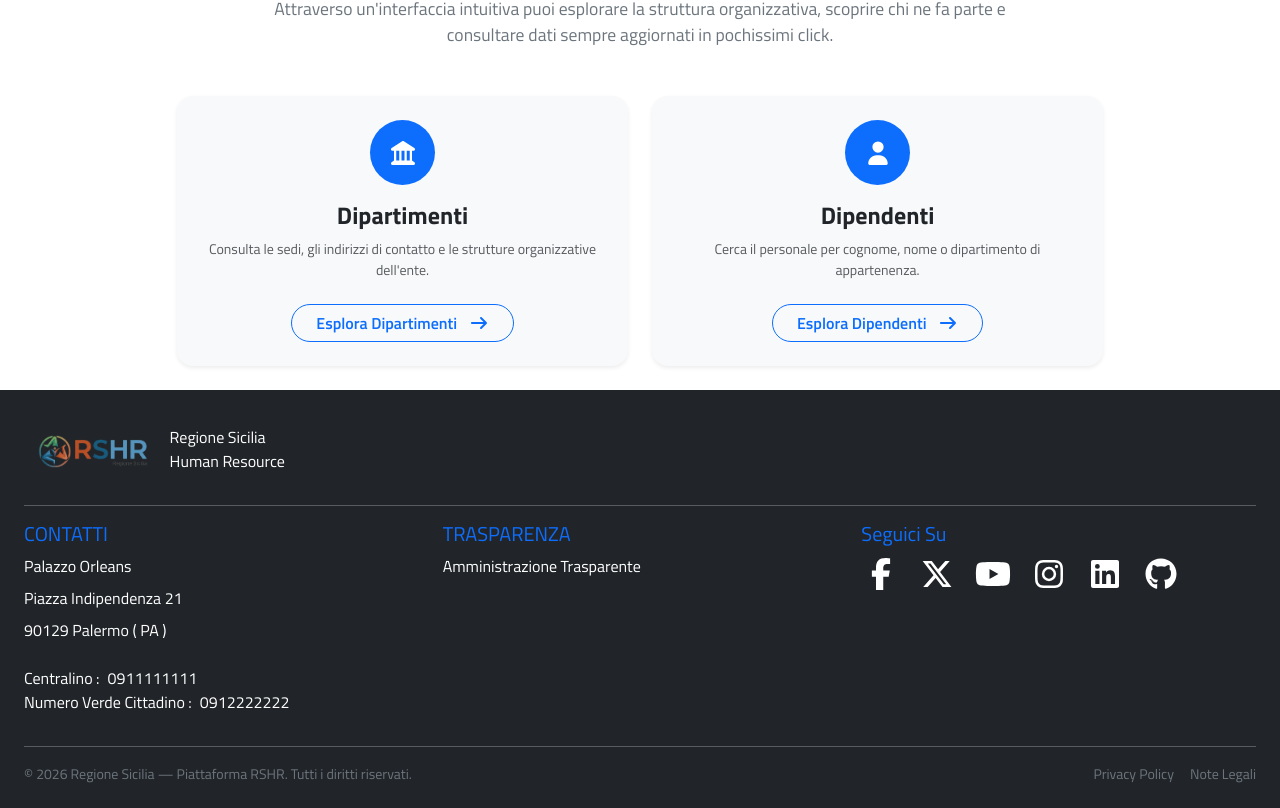
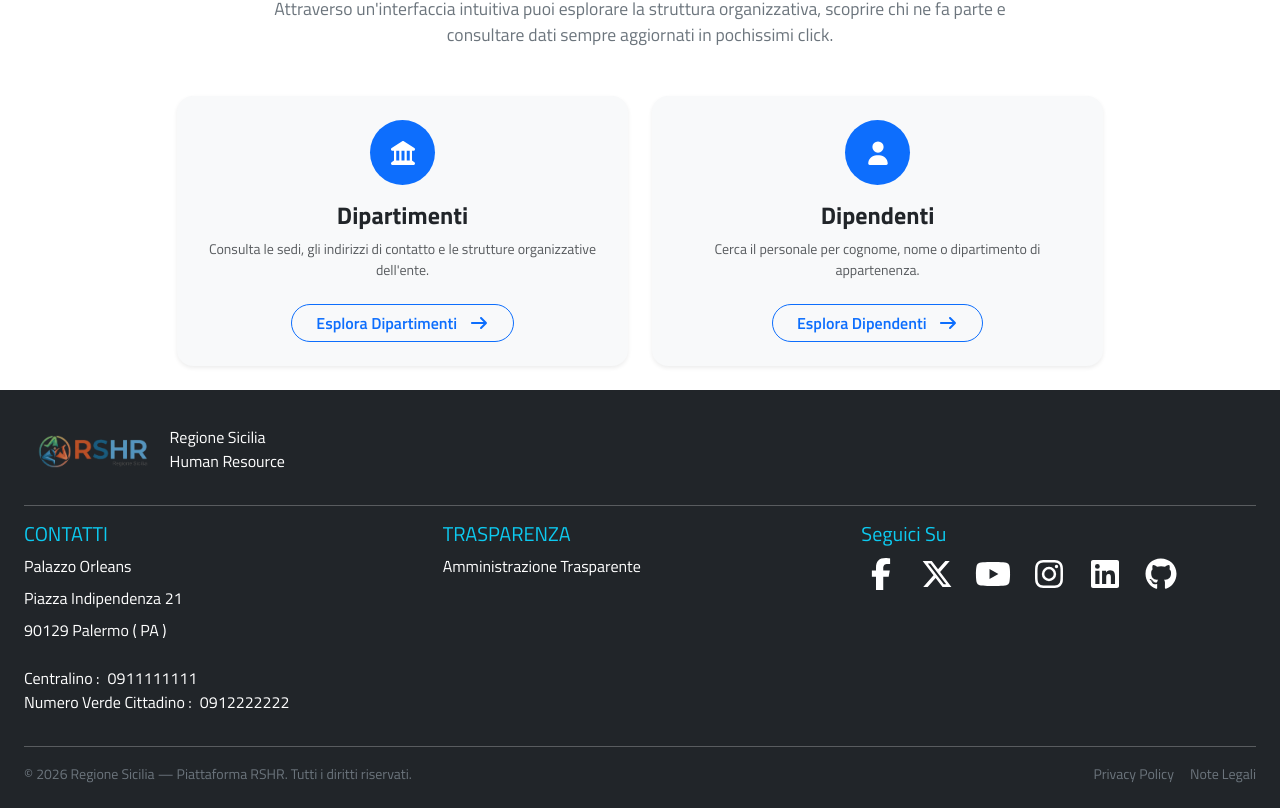
Before and after one commit to antoniofalletta2000/React-final-project, a React (Vite) app: page / in a window 1280 px wide. Shown: the part 479-1287 px from the top of the page. Built offline with nearby package versions, Linux system fonts and the light colour scheme.

Commit message:
Update AppFooter and AppHeader components: change text color to info and update social media links

```diff
--- a/src/components/AppFooter.jsx
+++ b/src/components/AppFooter.jsx
@@ -27,7 +27,7 @@
 
                     <div className="col">
                         <ul className="list-unstyled">
-                            <li><h5 className="text-primary">CONTATTI</h5></li>
+                            <li><h5 className="text-info">CONTATTI</h5></li>
                             <li className="pb-2">Palazzo Orleans</li>
                             <li className="pb-2">Piazza Indipendenza 21</li>
                             <li className="pb-4">90129 Palermo ( PA )</li>
@@ -49,7 +49,7 @@
 
                     <div className="col">
                         <ul className="list-unstyled">
-                            <li><h5 className="text-primary">TRASPARENZA</h5></li>
+                            <li><h5 className="text-info">TRASPARENZA</h5></li>
                             <li>
                                 <a className="text-decoration-none text-white" href="#">Amministrazione Trasparente</a>
                             </li>
@@ -58,19 +58,19 @@
 
                     <div className="col">
                         <ul className="list-unstyled">
-                            <li><h5 className="text-primary pb-1">Seguici Su</h5></li>
+                            <li><h5 className="text-info pb-1">Seguici Su</h5></li>
                             <li>
                                 <div className="d-flex flex-wrap gap-3">
-                                    <a href="..." target="_blank" rel="noopener noreferrer">
+                                    <a href="#" target="_blank" rel="noopener noreferrer">
                                         <FontAwesomeIcon icon={faFacebookF} size="2x" className="text-white" />
                                     </a>
-                                    <a href="..." target="_blank" rel="noopener noreferrer">
+                                    <a href="#" target="_blank" rel="noopener noreferrer">
                                         <FontAwesomeIcon icon={faXTwitter} size="2x" className="text-white" />
                                     </a>
-                                    <a href="..." target="_blank" rel="noopener noreferrer">
+                                    <a href="#" target="_blank" rel="noopener noreferrer">
                                         <FontAwesomeIcon icon={faYoutube} size="2x" className="text-white" />
                                     </a>
-                                    <a href="..." target="_blank" rel="noopener noreferrer">
+                                    <a href="#" target="_blank" rel="noopener noreferrer">
                                         <FontAwesomeIcon icon={faInstagram} size="2x" className="text-white" />
                                     </a>
                                     <a href="https://www.linkedin.com/in/antonio-falletta-219607281/" target="_blank" rel="noopener noreferrer">
--- a/src/components/AppHeader.jsx
+++ b/src/components/AppHeader.jsx
@@ -36,16 +36,16 @@
                             <li><h5 className="text-primary text-center pb-1">Seguici Su</h5></li>
                             <li>
                                 <div className="d-flex flex-wrap gap-3">
-                                    <a href="..." target="_blank" rel="noopener noreferrer">
+                                    <a href="#" target="_blank" rel="noopener noreferrer">
                                         <FontAwesomeIcon icon={faFacebookF} size="lg" className="text-primary" />
                                     </a>
-                                    <a href="..." target="_blank" rel="noopener noreferrer">
+                                    <a href="#" target="_blank" rel="noopener noreferrer">
                                         <FontAwesomeIcon icon={faXTwitter} size="lg" className="text-primary" />
                                     </a>
-                                    <a href="..." target="_blank" rel="noopener noreferrer">
+                                    <a href="#" target="_blank" rel="noopener noreferrer">
                                         <FontAwesomeIcon icon={faYoutube} size="lg" className="text-primary" />
                                     </a>
-                                    <a href="..." target="_blank" rel="noopener noreferrer">
+                                    <a href="#" target="_blank" rel="noopener noreferrer">
                                         <FontAwesomeIcon icon={faInstagram} size="lg" className="text-primary" />
                                     </a>
                                     <a href="https://www.linkedin.com/in/antonio-falletta-219607281/" target="_blank" rel="noopener noreferrer">
```
